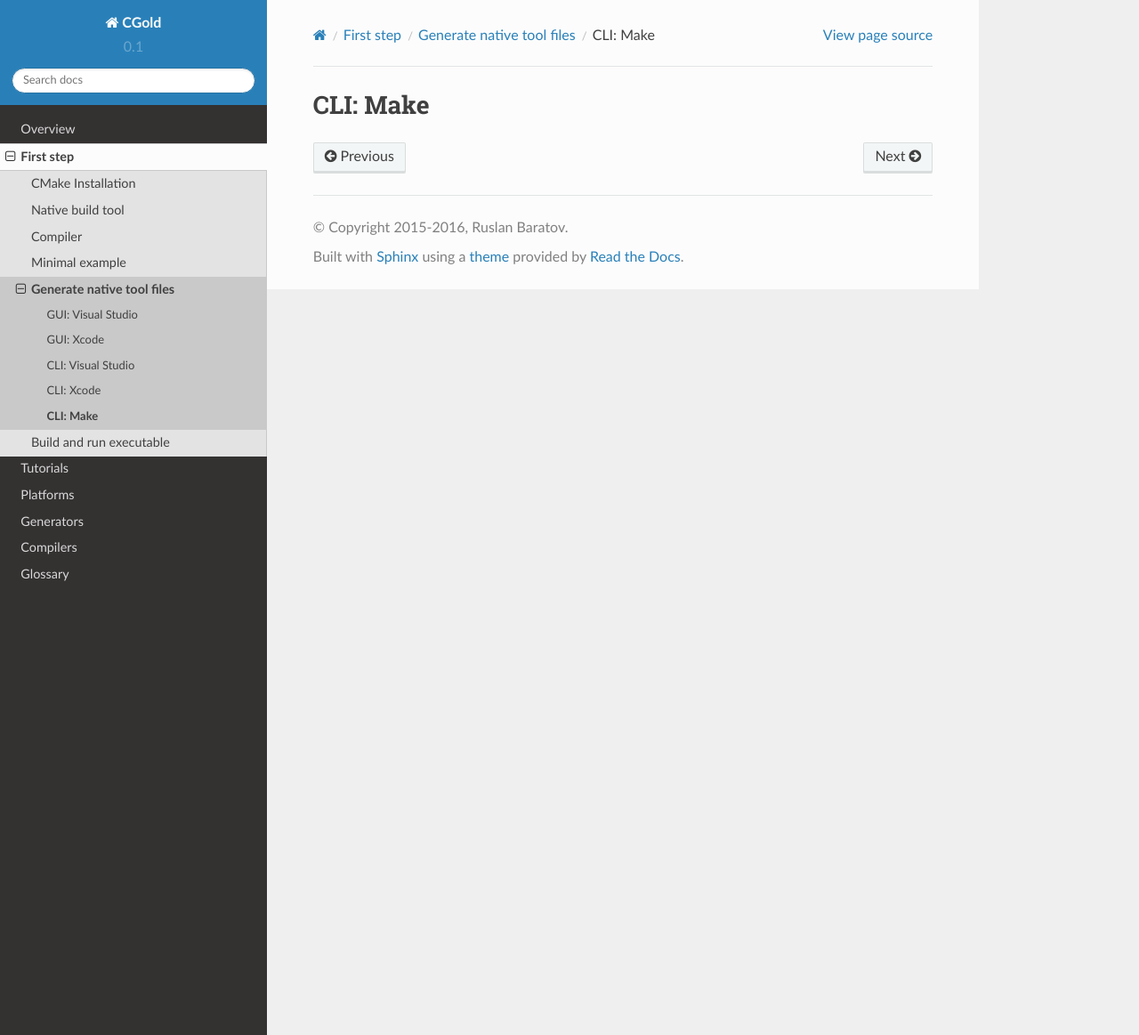
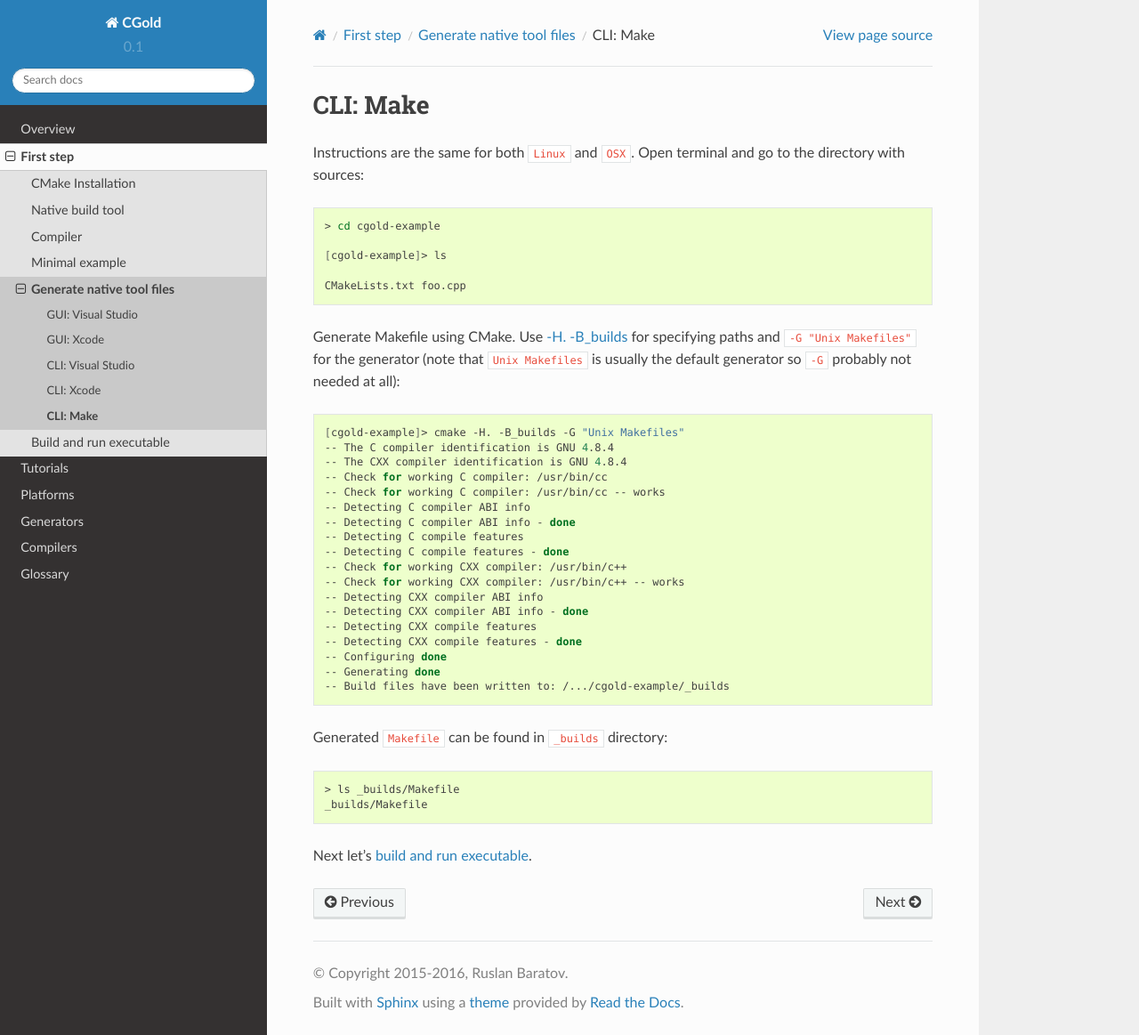
Before and after one commit to ruslo/CGold, a Sphinx documentation site: the page built from docs/first-step/generate-native-tool/cli-make.rst, in a window 1280 px wide and 1163 px high. Shown: the whole window at 89% size. Built offline with Sphinx 7.4.7 and the Read the Docs theme 2.0.0, drawn with Linux system fonts in a browser that asks for light colours.

Commit message:
Add Makefile generate + build

```diff
--- a/docs/first-step/generate-native-tool/cli-make.rst
+++ b/docs/first-step/generate-native-tool/cli-make.rst
@@ -3,3 +3,49 @@
 
 CLI: Make
 ---------
+
+Instructions are the same for both ``Linux`` and ``OSX``. Open terminal and go
+to the directory with sources:
+
+.. code-block:: shell
+
+  > cd cgold-example
+
+  [cgold-example]> ls
+
+  CMakeLists.txt foo.cpp
+
+Generate Makefile using CMake. Use :ref:`-H. <-H>` :ref:`-B_builds <-B>` for
+specifying paths and ``-G "Unix Makefiles"`` for the generator (note that
+``Unix Makefiles`` is usually the default generator so ``-G`` probably not
+needed at all):
+
+.. code-block:: shell
+
+  [cgold-example]> cmake -H. -B_builds -G "Unix Makefiles"
+  -- The C compiler identification is GNU 4.8.4
+  -- The CXX compiler identification is GNU 4.8.4
+  -- Check for working C compiler: /usr/bin/cc
+  -- Check for working C compiler: /usr/bin/cc -- works
+  -- Detecting C compiler ABI info
+  -- Detecting C compiler ABI info - done
+  -- Detecting C compile features
+  -- Detecting C compile features - done
+  -- Check for working CXX compiler: /usr/bin/c++
+  -- Check for working CXX compiler: /usr/bin/c++ -- works
+  -- Detecting CXX compiler ABI info
+  -- Detecting CXX compiler ABI info - done
+  -- Detecting CXX compile features
+  -- Detecting CXX compile features - done
+  -- Configuring done
+  -- Generating done
+  -- Build files have been written to: /.../cgold-example/_builds
+
+Generated ``Makefile`` can be found in ``_builds`` directory:
+
+.. code-block:: shell
+
+  > ls _builds/Makefile
+  _builds/Makefile
+
+Next let's :doc:`build and run executable </first-step/run-executable/cli-make>`.
```
Also changed, not shown: docs/first-step/run-executable/cli-make.rst (+31 -0 lines).
